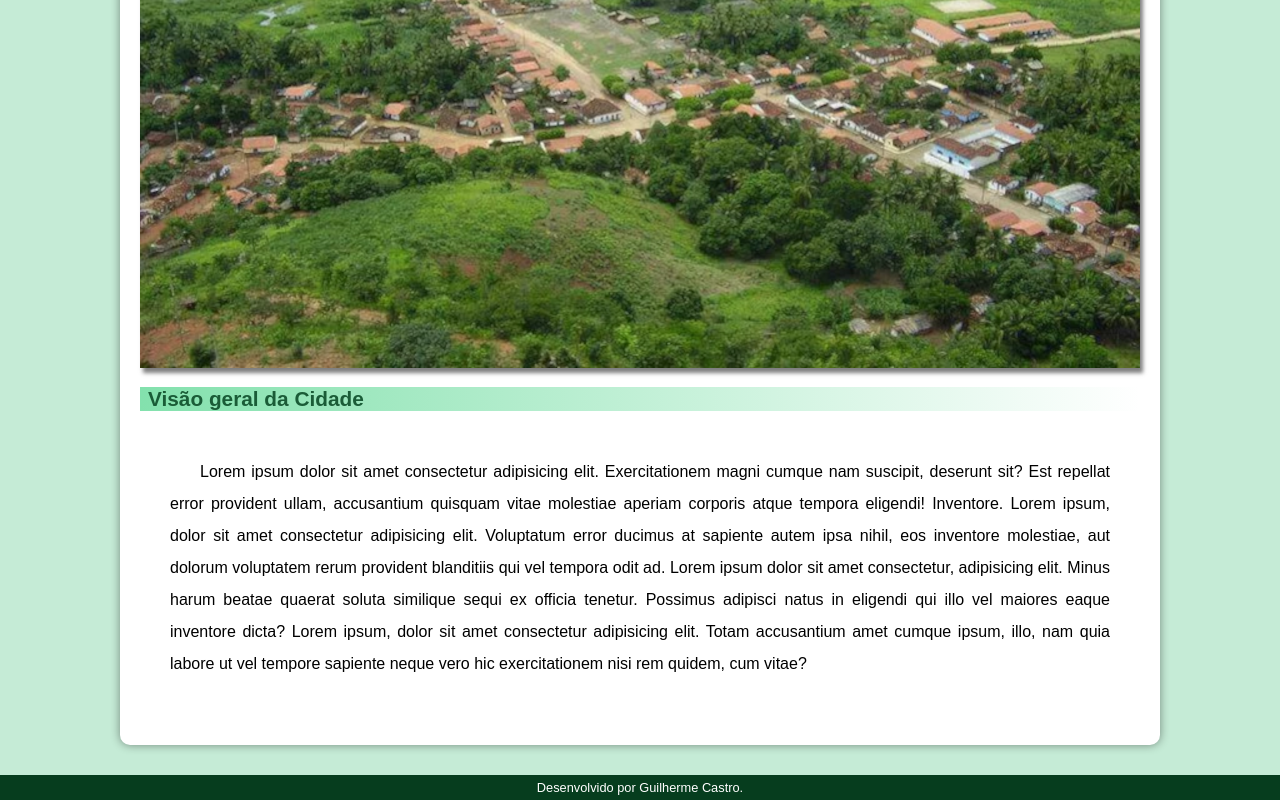
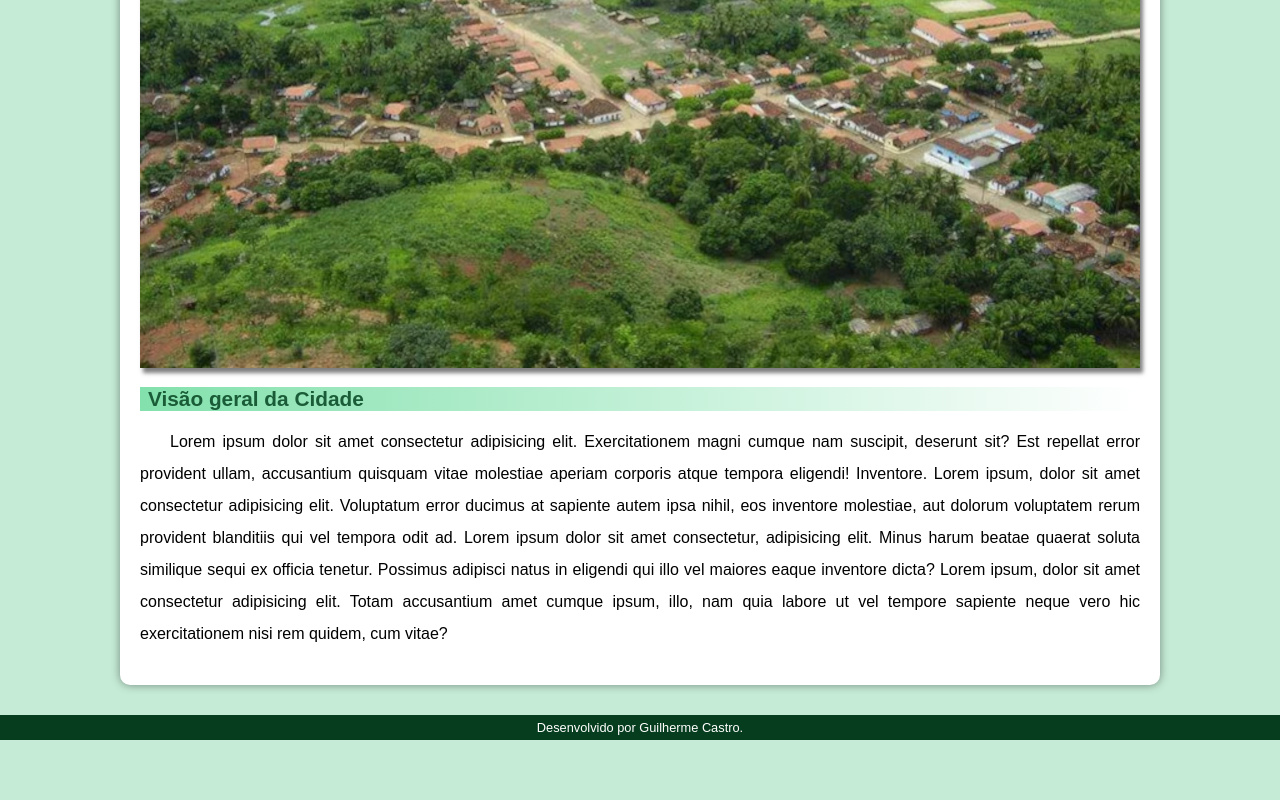
Before and after one commit to GuilhermeCastroSantos/site-timorante, a plain HTML site: page index.html in a window 1280 px wide. Shown: the part 479-1279 px from the top of the page. After the commit the page ends 1219 px from the top, so only its background shows below. Drawn offline with nearby package versions, Linux system fonts and the light colour scheme.

Commit message:
ajuste no arquivo index

```diff
--- a/index.html
+++ b/index.html
@@ -30,7 +30,7 @@
             </article>
             <article>
                 <h2>Visão geral da Cidade</h2>
-                <p style="padding: 30px;">Lorem ipsum dolor sit amet consectetur adipisicing elit. Exercitationem magni cumque nam suscipit, deserunt sit? Est repellat error provident ullam, accusantium quisquam vitae molestiae aperiam corporis atque tempora eligendi! Inventore.
+                <p>Lorem ipsum dolor sit amet consectetur adipisicing elit. Exercitationem magni cumque nam suscipit, deserunt sit? Est repellat error provident ullam, accusantium quisquam vitae molestiae aperiam corporis atque tempora eligendi! Inventore.
                 Lorem ipsum, dolor sit amet consectetur adipisicing elit. Voluptatum error ducimus at sapiente autem ipsa nihil, eos inventore molestiae, aut dolorum voluptatem rerum provident blanditiis qui vel tempora odit ad. Lorem ipsum dolor sit amet consectetur, adipisicing elit. Minus harum beatae quaerat soluta similique sequi ex officia tenetur. Possimus adipisci natus in eligendi qui illo vel maiores eaque inventore dicta? Lorem ipsum, dolor sit amet consectetur adipisicing elit. Totam accusantium amet cumque ipsum, illo, nam quia labore ut vel tempore sapiente neque vero hic exercitationem nisi rem quidem, cum vitae?</p>
             </article>
         </section>
```
